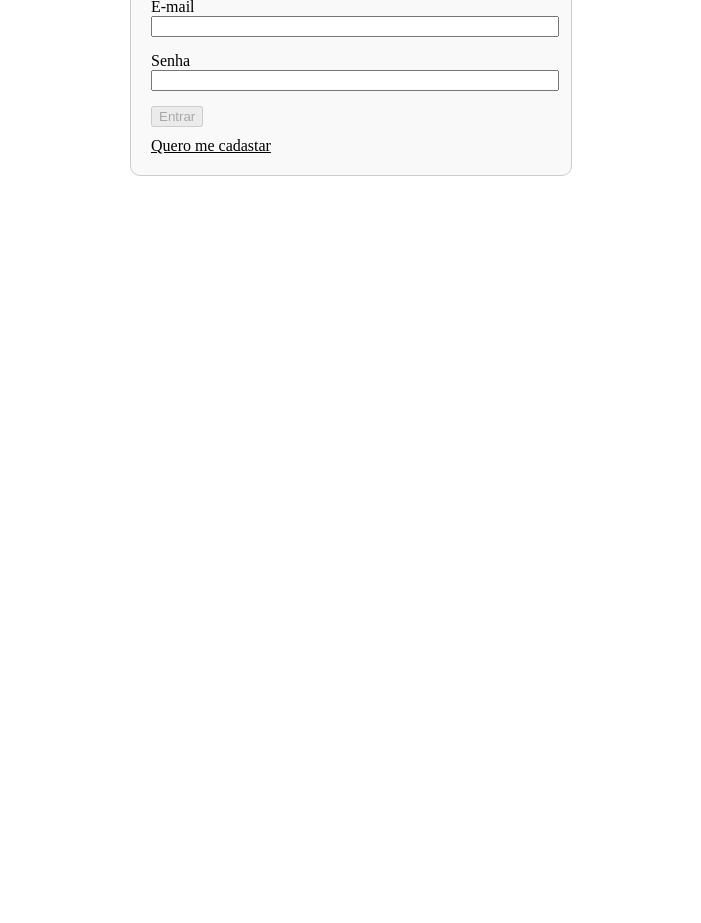
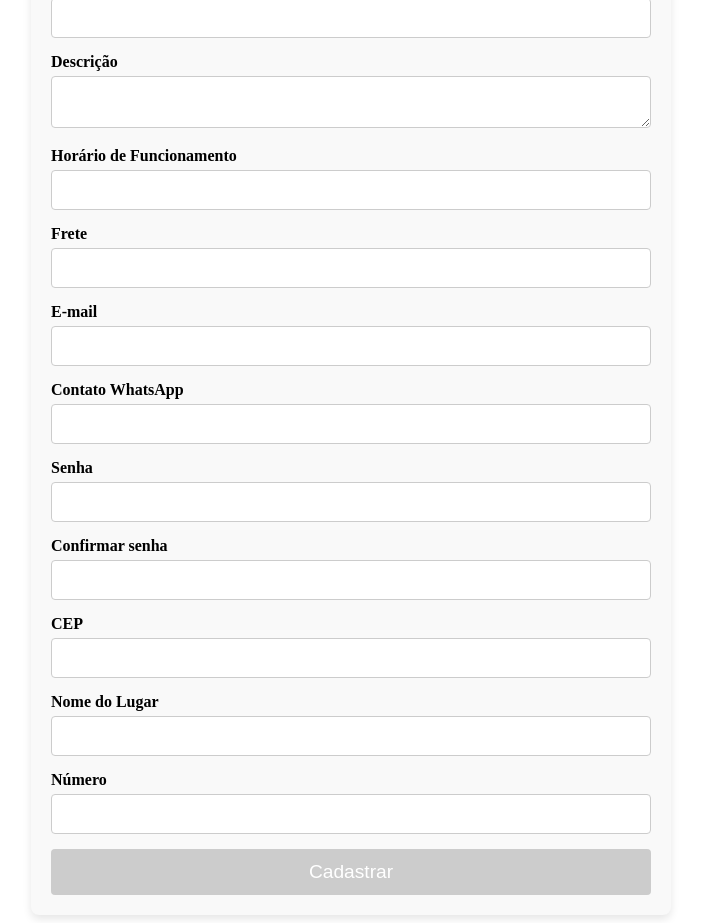
Before and after one commit to Rian-Noronha/tuaobracasaconstrucao, an Angular app: page /cadastro-casa in a window 1280 px wide. Before the commit this address led to /login. Shown: the part 140-1063 px from the top of the page, without its empty margins (289-990 px from the left). Before the commit the page ends 800 px from the top, so only its background shows below. Built offline with nearby package versions, Linux system fonts and the light colour scheme.

Commit message:
feat(cadastro) cadastro da casa de construção

```diff
--- a/src/app/app.config.ts
+++ b/src/app/app.config.ts
@@ -1,9 +1,10 @@
 import { ApplicationConfig } from '@angular/core';
 import { provideRouter } from '@angular/router';
-
 import { routes } from './app.routes';
-import { provideClientHydration } from '@angular/platform-browser';
+import { provideHttpClient } from '@angular/common/http';
 
 export const appConfig: ApplicationConfig = {
-  providers: [provideRouter(routes), provideClientHydration()]
+  providers: [provideRouter(routes),
+    provideHttpClient()
+  ]
 };
--- /dev/null
+++ b/src/app/cadastrar-casa/cadastrar-casa.component.css
@@ -0,0 +1,80 @@
+.cadastrar-casa-container {
+    width: 100%;
+    max-width: 600px;
+    margin: 0 auto;
+    padding: 20px;
+    background-color: #f9f9f9;
+    border-radius: 8px;
+    box-shadow: 0 4px 8px rgba(0, 0, 0, 0.1);
+  }
+
+  .cadastrar-casa-container h2 {
+    text-align: center;
+    margin-bottom: 30px;
+    color: #333;
+    font-size: 1.8em;
+  }
+
+  .form-group {
+    margin-bottom: 15px;
+  }
+
+  .form-group label {
+    font-weight: bold;
+    display: block;
+    margin-bottom: 5px;
+  }
+
+  .form-control {
+    width: 100%;
+    padding: 10px;
+    font-size: 1em;
+    border: 1px solid #ccc;
+    border-radius: 4px;
+    box-sizing: border-box;
+  }
+
+  .form-control:focus {
+    border-color: #007bff;
+    outline: none;
+  }
+
+  button[type="submit"] {
+    width: 100%;
+    padding: 12px;
+    font-size: 1.2em;
+    background-color: #007bff;
+    border: none;
+    color: white;
+    border-radius: 4px;
+    cursor: pointer;
+  }
+
+  button[type="submit"]:hover {
+    background-color: #0056b3;
+  }
+
+  button[type="submit"]:disabled {
+    background-color: #ccc;
+    cursor: not-allowed;
+  }
+
+  /* Estilo para campos de Endereço */
+  .form-group input[type="text"]:focus,
+  .form-group input[type="url"]:focus,
+  .form-group input[type="email"]:focus,
+  .form-group input[type="password"]:focus {
+    border-color: #007bff;
+  }
+
+  /* Responsividade */
+  @media (max-width: 768px) {
+    .cadastrar-casa-container {
+      width: 90%;
+      padding: 15px;
+    }
+
+    .cadastrar-casa-container h2 {
+      font-size: 1.5em;
+    }
+  }
--- /dev/null
+++ b/src/app/cadastrar-casa/cadastrar-casa.component.html
@@ -0,0 +1,71 @@
+<div class="cadastrar-casa-container">
+    <form (ngSubmit)="onSubmit()" #casaForm="ngForm">
+      <h2>Cadastrar Casa de Construção</h2>
+
+
+      <div class="form-group">
+        <label for="nome">Nome da Casa</label>
+        <input type="text" id="nome" name="nome" class="form-control" required [(ngModel)]="casa.nome" />
+      </div>
+
+
+      <div class="form-group">
+        <label for="descricao">Descrição</label>
+        <textarea id="descricao" name="descricao" class="form-control" required [(ngModel)]="casa.descricao"></textarea>
+      </div>
+
+
+      <div class="form-group">
+        <label for="horario">Horário de Funcionamento</label>
+        <input type="text" id="horario" name="horario" class="form-control" required [(ngModel)]="casa.horario" />
+      </div>
+
+      <div class="form-group">
+        <label for="frete">Frete</label>
+        <input type="text" id="frete" name="frete" class="form-control" required [(ngModel)]="casa.frete" />
+      </div>
+
+
+      <div class="form-group">
+        <label for="email">E-mail</label>
+        <input type="email" id="email" name="email" class="form-control" required [(ngModel)]="casa.email" />
+      </div>
+
+
+      <div class="form-group">
+        <label for="contatoWhatsApp">Contato WhatsApp</label>
+        <input type="text" id="contatoWhatsApp" name="contatoWhatsApp" class="form-control" required [(ngModel)]="casa.contatoWhatsApp" />
+      </div>
+
+
+      <div class="form-group">
+        <label for="senha">Senha</label>
+        <input type="password" id="senha" name="senha" class="form-control" required [(ngModel)]="casa.senha" />
+      </div>
+
+
+      <div class="form-group">
+        <label for="confirmar-senha">Confirmar senha</label>
+        <input type="password" id="confirmar-senha" name="confirmar-senha" class="form-control"/>
+      </div>
+
+
+      <div class="form-group">
+        <label for="cep">CEP</label>
+        <input type="text" id="cep" name="cep" class="form-control" required [(ngModel)]="casa.endereco.cep" />
+      </div>
+      <div class="form-group">
+        <label for="nomeLugar">Nome do Lugar</label>
+        <input type="text" id="nomeLugar" name="nomeLugar" class="form-control" required [(ngModel)]="casa.endereco.nomeLugar" />
+      </div>
+      <div class="form-group">
+        <label for="numero">Número</label>
+        <input type="text" id="numero" name="numero" class="form-control" required [(ngModel)]="casa.endereco.numero" />
+      </div>
+
+
+      <button type="submit" class="btn btn-primary" [disabled]="!casaForm.valid">
+        Cadastrar
+      </button>
+    </form>
+  </div>
--- /dev/null
+++ b/src/app/cadastrar-casa/cadastrar-casa.component.ts
@@ -0,0 +1,48 @@
+import { Component } from '@angular/core';
+import { FormsModule } from '@angular/forms';
+import { CasaService } from '../services/casa.service';
+import { Casa } from './casa.model';
+
+@Component({
+  selector: 'app-cadastrar-casa',
+  standalone: true,
+  imports: [FormsModule],
+  templateUrl: './cadastrar-casa.component.html',
+  styleUrls: ['./cadastrar-casa.component.css']
+})
+
+export class CadastrarCasaComponent {
+  casa: Casa = {
+    id: 0,
+    nome: '',
+    descricao: '',
+    horario: '',
+    urlImagemPerfil: '',
+    frete: '',
+    email: '',
+    contatoWhatsApp: '',
+    senha: '',
+    endereco: {
+      id: 0,
+      cep: '',
+      nomeLugar: '',
+      numero: ''
+    }
+  };
+
+  constructor(private casaService: CasaService) {}
+
+  onSubmit(){
+    console.log('Formulário enviado:', this.casa);
+    this.casaService.cadastrarCasa(this.casa).subscribe({
+      next: (response) => {
+        console.log('Casa cadastrada com sucesso:', response);
+      },
+
+      error: (err) => {
+        console.error('Erro ao cadastrar casa:', err);
+      }
+    }) ;
+  }
+
+}
--- a/src/app/login/login.component.css
+++ b/src/app/login/login.component.css
@@ -19,6 +19,8 @@
   .login-container .text-link{
     color: black;
     display: block;
+    text-decoration: underline;
+    cursor: pointer;
     padding-top: 10px;
 
   }
--- a/src/app/login/login.component.html
+++ b/src/app/login/login.component.html
@@ -26,6 +26,6 @@
     <button type="submit" class="btn btn-primary" [disabled]="!loginForm.valid">
       Entrar
     </button>
-    <a class="text-link" href="">Quero me cadastar</a>
+    <button (click)="navigateToCadastroCasa()">Quero me cadastrar</button>
   </form>
 </div>
--- a/src/app/login/login.component.ts
+++ b/src/app/login/login.component.ts
@@ -1,5 +1,6 @@
 import { Component } from '@angular/core';
 import { FormsModule } from '@angular/forms';
+import { Router } from '@angular/router';
 
 @Component({
   selector: 'app-login',
@@ -14,8 +15,15 @@ export class LoginComponent {
     password: '',
   };
 
+  constructor(private router: Router) {}
+
   onSubmit() {
     console.log('Usuário:', this.user);
-    // Aqui você pode implementar a lógica de autenticação, como uma chamada à API.
   }
+
+
+  navigateToCadastroCasa() {
+    this.router.navigate(['/cadastro-casa']);
+  }
+
 }
--- /dev/null
+++ b/src/app/services/casa.service.ts
@@ -0,0 +1,17 @@
+import { HttpClient } from '@angular/common/http';
+import { Injectable } from '@angular/core';
+import { Observable } from 'rxjs';
+import { Casa } from '../cadastrar-casa/casa.model';
+
+@Injectable({
+  providedIn: 'root'
+})
+export class CasaService {
+
+  private apiUrl = 'http://localhost:8080/api/auth/register';
+  constructor(private http: HttpClient) {}
+
+  cadastrarCasa(casa: Casa): Observable<Casa>{
+    return this.http.post<Casa>(this.apiUrl, casa);
+  }
+}
```
Also changed, not shown: src/app/app.routes.ts (+5 -11 lines), src/app/cadastrar-casa/casa.model.ts (added, +19 -0 lines), src/app/app.component.html (line endings or trailing spaces), 2 other files (tests, documents, lock files or other folders).
